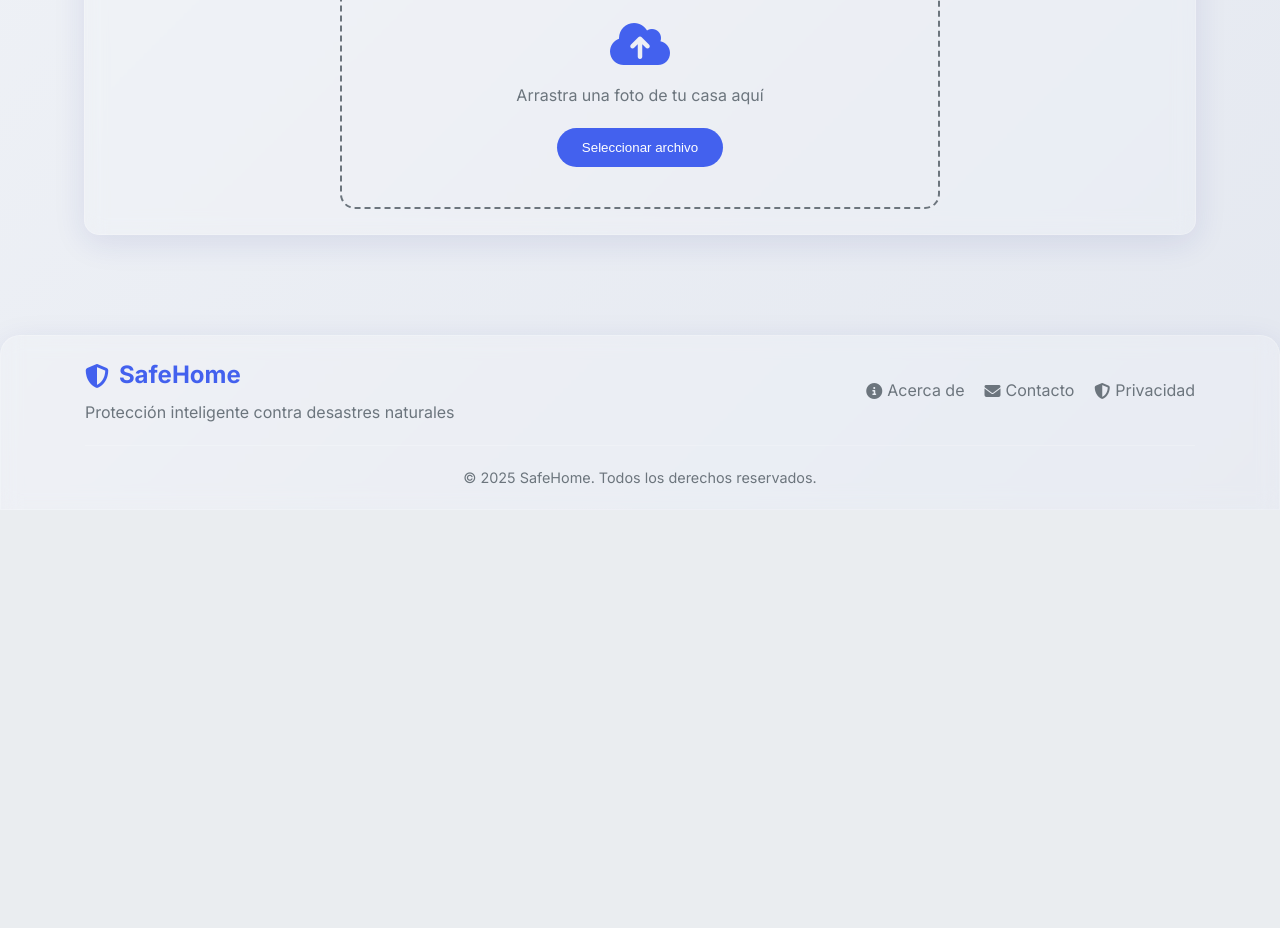
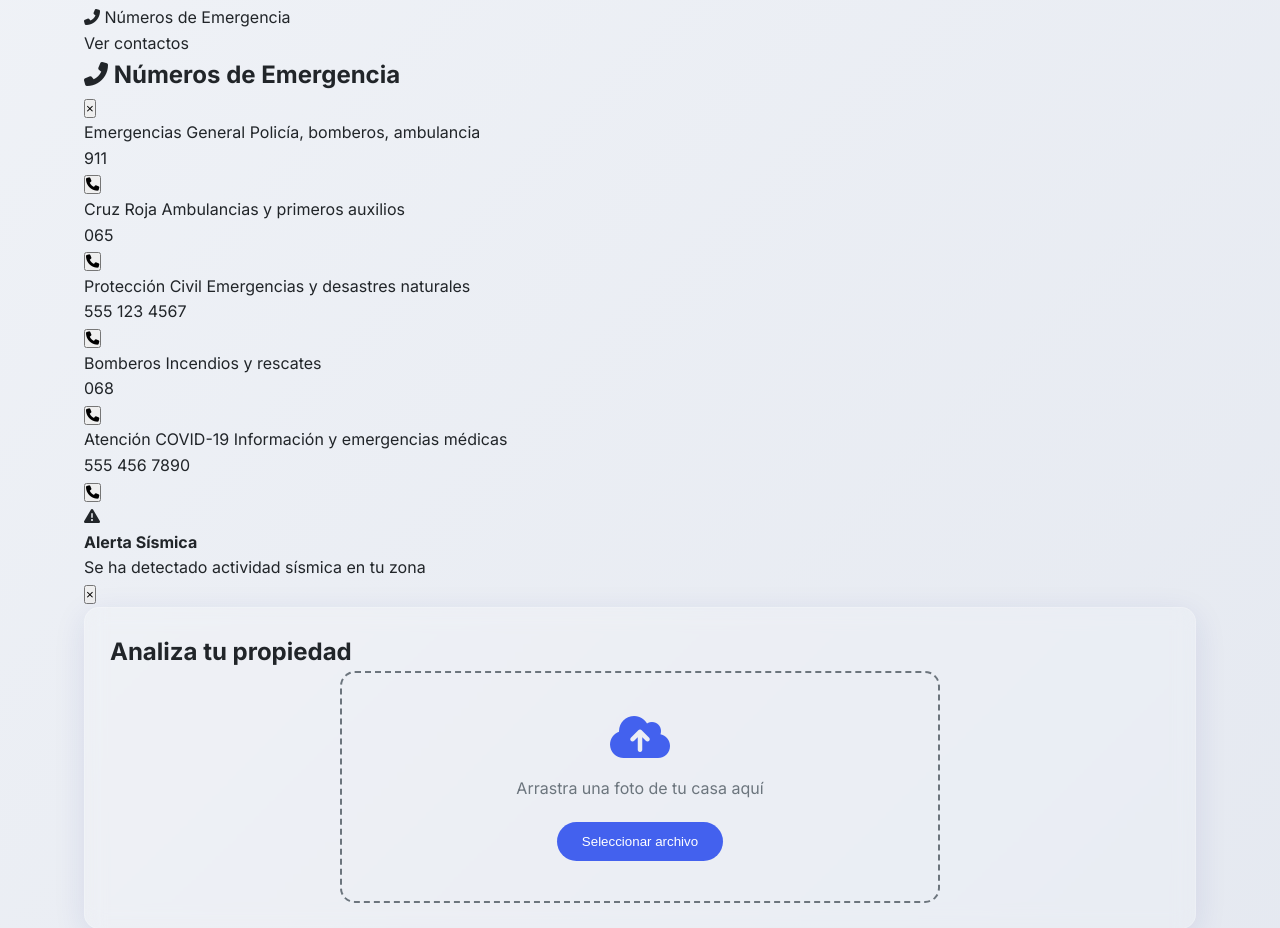
Before and after one commit to Alfa-Amigo/Safe-Home, a Flask app: page / in a window 1280 px wide. Shown: the part 1426-2354 px from the top of the page. Before the commit the page ends 1910 px from the top, so only its background shows below. Run offline with Flask 2, Linux system fonts and the light colour scheme; some libraries are stand-ins or nearby versions.

Commit message:
Update index.html

```diff
--- a/templates/index.html
+++ b/templates/index.html
@@ -69,6 +69,96 @@
             </div>
         </section>
 
+
+        <!-- Nueva sección: Botones de emergencia -->
+<section class="emergency-buttons-section">
+    <div class="section-header">
+        <h2>Alertas y Emergencias</h2>
+        <p>Mantente informado y preparado ante cualquier situación</p>
+    </div>
+    <div class="emergency-buttons">
+        <div class="emergency-btn earthquake-btn" id="earthquakeBtn">
+            <i class="fas fa-seedling"></i>
+            <span class="btn-text">Alertas Sísmicas</span>
+            <label class="toggle-switch">
+                <input type="checkbox" id="earthquakeToggle">
+                <span class="slider"></span>
+            </label>
+            <span class="btn-status" id="earthquakeStatus">Inactivo</span>
+        </div>
+
+        <div class="emergency-btn numbers-btn" id="emergencyNumbersBtn">
+            <i class="fas fa-phone-alt"></i>
+            <span class="btn-text">Números de Emergencia</span>
+            <div class="btn-status">Ver contactos</div>
+        </div>
+    </div>
+</section>
+
+<!-- Modal para números de emergencia -->
+<div class="emergency-modal" id="emergencyModal">
+    <div class="modal-content">
+        <div class="modal-header">
+            <h2><i class="fas fa-phone-alt"></i> Números de Emergencia</h2>
+            <button class="close-modal">&times;</button>
+        </div>
+        <div class="emergency-list">
+            <div class="emergency-item">
+                <div class="emergency-info">
+                    <span class="emergency-name">Emergencias General</span>
+                    <span class="emergency-description">Policía, bomberos, ambulancia</span>
+                </div>
+                <div class="emergency-number">911</div>
+                <button class="call-btn"><i class="fas fa-phone"></i></button>
+            </div>
+            <div class="emergency-item">
+                <div class="emergency-info">
+                    <span class="emergency-name">Cruz Roja</span>
+                    <span class="emergency-description">Ambulancias y primeros auxilios</span>
+                </div>
+                <div class="emergency-number">065</div>
+                <button class="call-btn"><i class="fas fa-phone"></i></button>
+            </div>
+            <div class="emergency-item">
+                <div class="emergency-info">
+                    <span class="emergency-name">Protección Civil</span>
+                    <span class="emergency-description">Emergencias y desastres naturales</span>
+                </div>
+                <div class="emergency-number">555 123 4567</div>
+                <button class="call-btn"><i class="fas fa-phone"></i></button>
+            </div>
+            <div class="emergency-item">
+                <div class="emergency-info">
+                    <span class="emergency-name">Bomberos</span>
+                    <span class="emergency-description">Incendios y rescates</span>
+                </div>
+                <div class="emergency-number">068</div>
+                <button class="call-btn"><i class="fas fa-phone"></i></button>
+            </div>
+            <div class="emergency-item">
+                <div class="emergency-info">
+                    <span class="emergency-name">Atención COVID-19</span>
+                    <span class="emergency-description">Información y emergencias médicas</span>
+                </div>
+                <div class="emergency-number">555 456 7890</div>
+                <button class="call-btn"><i class="fas fa-phone"></i></button>
+            </div>
+        </div>
+    </div>
+</div>
+
+<!-- Notificación de alerta sísmica -->
+<div class="earthquake-alert" id="earthquakeAlert">
+    <div class="alert-content">
+        <i class="fas fa-exclamation-triangle"></i>
+        <div>
+            <strong>Alerta Sísmica</strong>
+            <p>Se ha detectado actividad sísmica en tu zona</p>
+        </div>
+    </div>
+    <button class="close-alert">&times;</button>
+</div>
+
         <!-- Image Analysis Section -->
         <section class="upload-section glass-card">
             <h2>Analiza tu propiedad</h2>
```
